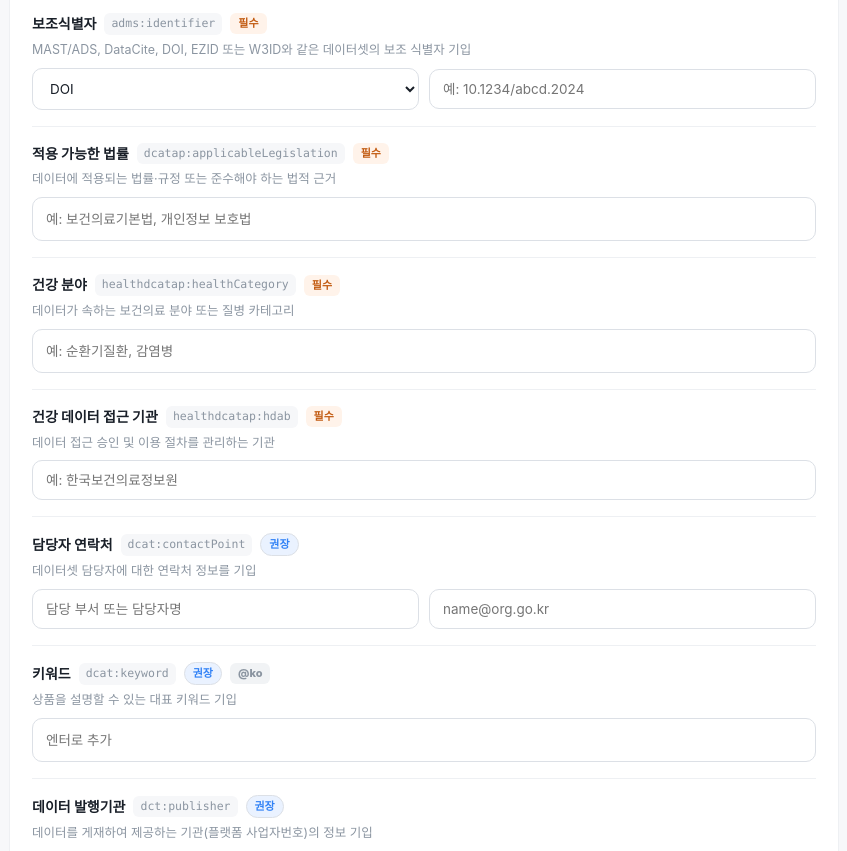
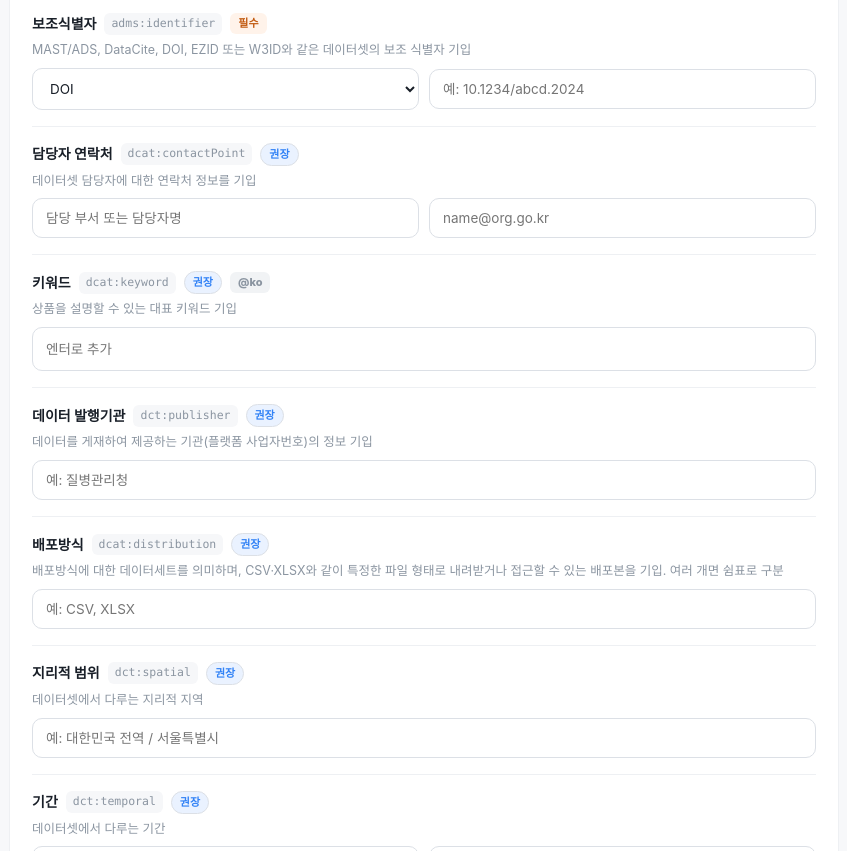
Before and after one commit to kdyoung100/HealthDCAT-KR-Dataset-Description-Assistant, a plain HTML site: page tool.html in a window 1280 px wide. Shown: the part 1101-1952 px from the top of the page, without its empty margins (15-862 px from the left). Drawn offline with Linux system fonts and the light colour scheme.

Commit message:
Update tool.html

```diff
--- a/tool.html
+++ b/tool.html
@@ -476,9 +476,6 @@ const DATASET=[
  {id:'identifier',ko:'식별자',qn:'dct:identifier',desc:'플랫폼에서 관리하는 데이터셋의 중복되지 않는 고유 식별자 기입',lv:['선택','필수','필수'],kind:'text',ph:'예: NDI-2026-000482'},
  {id:'admsIdentifier',ko:'보조식별자',qn:'adms:identifier',desc:'MAST/ADS, DataCite, DOI, EZID 또는 W3ID와 같은 데이터셋의 보조 식별자 기입',lv:['선택','필수','필수'],kind:'scheme',ph:'예: 10.1234/abcd.2024',
   opts:[['DOI','DOI'],['DATACITE','DataCite'],['MAST/ADS','MAST/ADS'],['EZID','EZID'],['W3ID','W3ID']]},
- {id:'applicableLegislation',ko:'적용 가능한 법률',qn:'dcatap:applicableLegislation',desc:'데이터에 적용되는 법률·규정 또는 준수해야 하는 법적 근거',lv:['','','필수'],kind:'tags',ph:'예: 보건의료기본법, 개인정보 보호법'},
- {id:'healthCategory',ko:'건강 분야',qn:'healthdcatap:healthCategory',desc:'데이터가 속하는 보건의료 분야 또는 질병 카테고리',lv:['','','필수'],kind:'tags',ph:'예: 순환기질환, 감염병'},
- {id:'hdab',ko:'건강 데이터 접근 기관',qn:'healthdcatap:hdab',desc:'데이터 접근 승인 및 이용 절차를 관리하는 기관',lv:['','','필수'],kind:'text',ph:'예: 한국보건의료정보원'},
  {id:'contactPoint',ko:'담당자 연락처',qn:'dcat:contactPoint',desc:'데이터셋 담당자에 대한 연락처 정보를 기입',lv:['권장','권장','권장'],kind:'contact'},
  {id:'keyword',ko:'키워드',qn:'dcat:keyword',desc:'상품을 설명할 수 있는 대표 키워드 기입',lv:['권장','권장','권장'],kind:'tags',ph:'엔터로 추가',json:'langlist'},
  {id:'publisher',ko:'데이터 발행기관',qn:'dct:publisher',desc:'데이터를 게재하여 제공하는 기관(플랫폼 사업자번호)의 정보 기입',lv:['권장','권장','권장'],kind:'text',ph:'예: 질병관리청'},
@@ -1124,7 +1121,6 @@ $('#langSel').addEventListener('change',()=>{render();});
 const XL_DS_SHEET='데이터셋', XL_DIST_SHEET='배포';
 const EX={title:'국민건강영양조사 2024',description:'2024년 국민 건강·영양 실태 조사 결과 데이터',theme:'보건의료, 영양',
  accessRights:'RESTRICTED',identifier:'NDI-2026-000482',admsIdentifier:'10.1234/abcd.2024',
- applicableLegislation:'보건의료기본법, 개인정보 보호법',healthCategory:'만성질환',hdab:'한국보건의료정보원',
  contactPoint:'data@example.go.kr',keyword:'건강, 영양조사, 국민건강',publisher:'질병관리청',
  spatial:'대한민국',temporal:'2024-01-01 ~ 2024-12-31',hasPurpose:'공중보건 연구',
  populationCoverage:'2024년 국내 거주 만 1세 이상 국민 표본',numberOfUniqueIndividuals:'8000',numberOfRecords:'8000',
```
